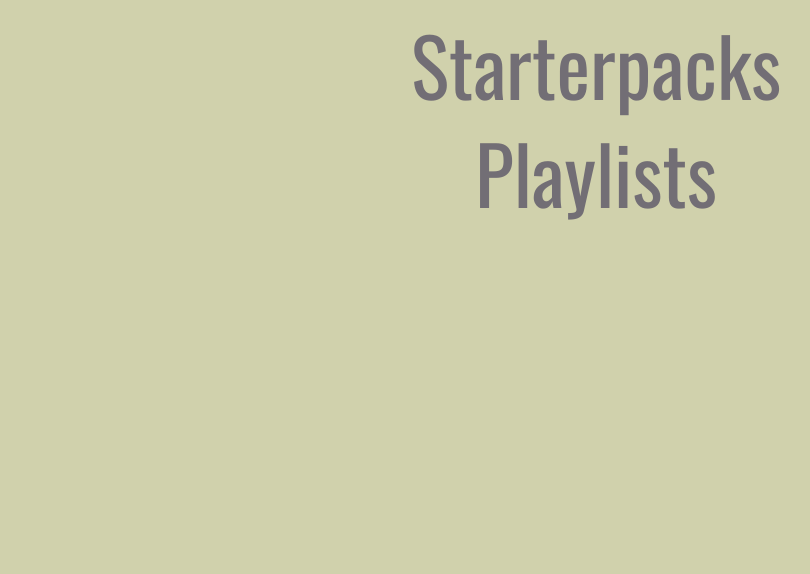
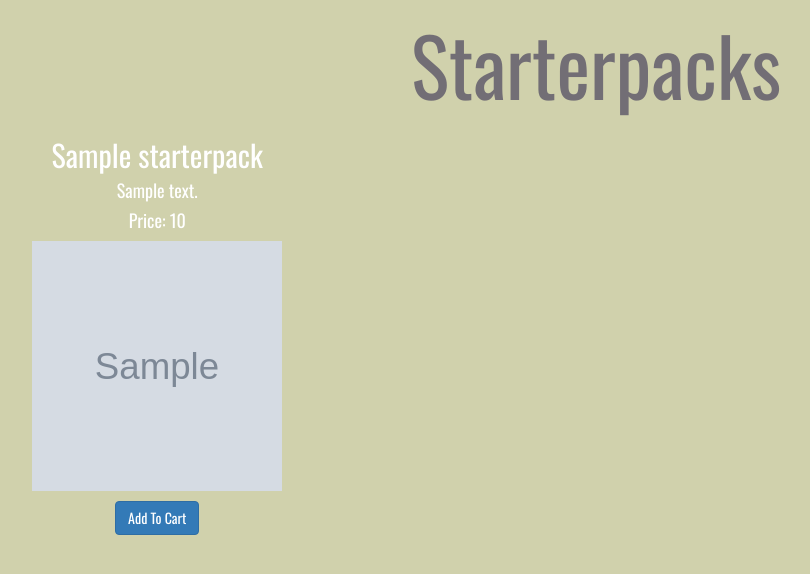
Before and after one commit to soundreaper/contractor, a Flask app: page / in a window 1280 px wide. Shown: the part 52-626 px from the top of the page, without its empty margins (44-854 px from the left). Run offline with Flask 2, Linux system fonts and the light colour scheme; grey boxes marked "Sample" are stand-in pictures; a database or web service that is not in the repository returns one stand-in record (values such as "Sample title"); some libraries are stand-ins or nearby versions.

Commit message:
add pictures, add img style, html for item display

```diff
--- a/static/style.css
+++ b/static/style.css
@@ -10,3 +10,8 @@ h1 {
     font-size: 80px;
     color: #726E75
 }
+
+.startpack-image {
+    height: 250px;
+    width: 250px;
+}
--- a/templates/home.html
+++ /dev/null
@@ -1,6 +0,0 @@
-<!-- templates/home.html -->
-{% extends 'base.html' %}
-
-{% block content %}
-    <h1>{{ msg }}</h1>
-{% endblock %}
--- a/templates/starterpacks_index.html
+++ b/templates/starterpacks_index.html
@@ -2,14 +2,20 @@
 {% extends 'base.html' %}
 
 {% block content %}
-<h1>Playlists</h1>
-
 <div class='row'>
-    {% for playlist in playlists %}
-        <div class='col-md-3'>
-            <h2><a href='/playlists/{{ playlist._id }}'>{{ playlist.title }}</a></h2>
-            <small>{{ playlist.description }}</small>
-        </div>
+    {% for starterpack in starterpacks %}
+    <div class='col-sm-3'>
+        <h2>{{ starterpack.name }}</h2>
+        <h4>{{ starterpack.description }}</h4>
+        <h4>Price: {{ starterpack.price }}</h4>
+        <img class="startpack-image" src={{ starterpack.image }}>
+        <p>
+            <form method='POST' action='/starterpacks/{{ starterpack._id }}/add'>
+                <input type='hidden'>
+                <button class='btn btn-primary' type='submit'>Add To Cart</button>
+            </form>
+        </p>
+    </div>
     {% endfor %}
 </div>
 {% endblock %}
```
Also changed, not shown: static/college.png (added), static/cs.png (added), static/game.png (added), static/vsco.png (added), templates/bag.html (added).
